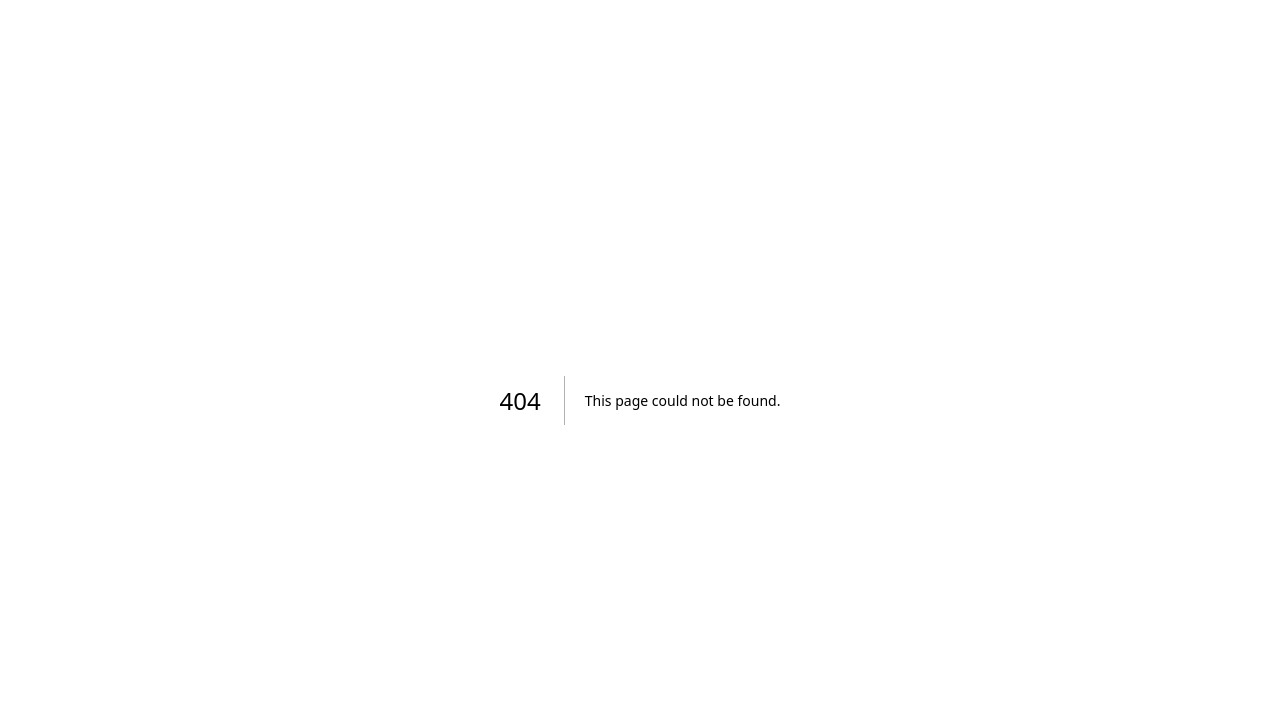
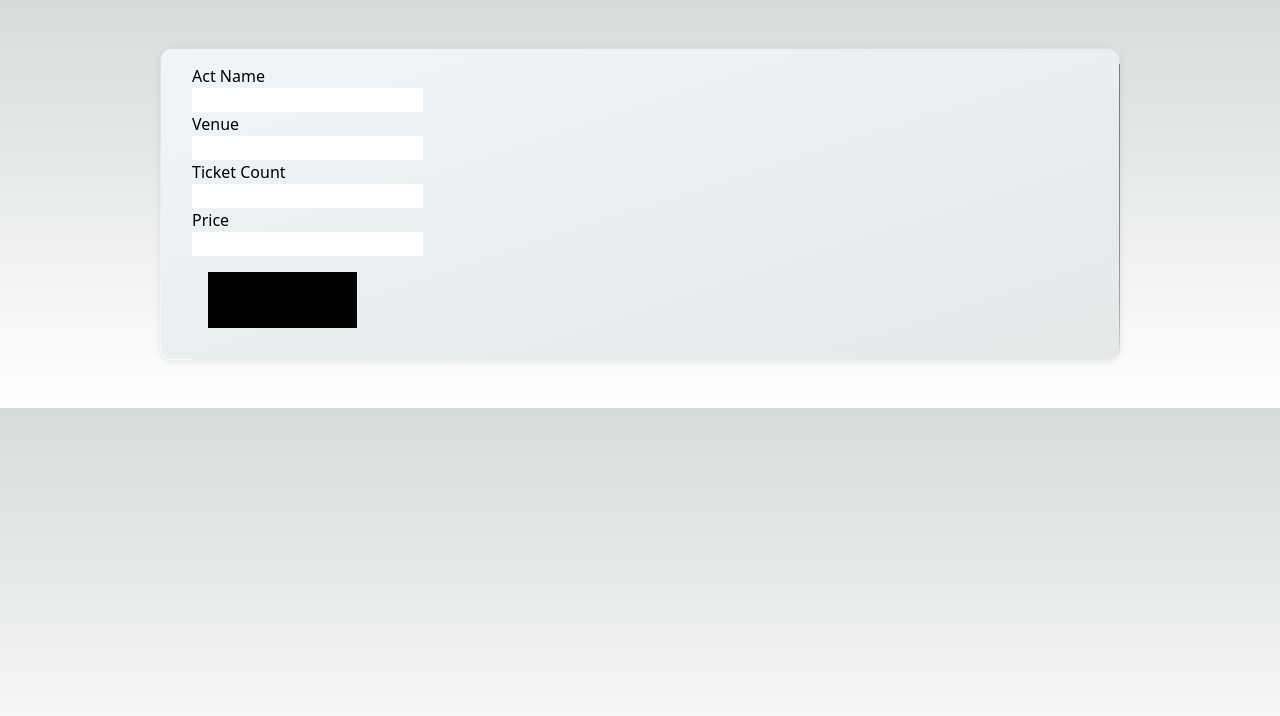
Before and after one commit to 0xjosiah/stan-app, a Next.js app: page /ticketCreationPage in a window 1280 px wide. Before the commit this address had no page. Shown: the top 716 px of the page. Built offline with nearby package versions, Linux system fonts and the light colour scheme.

Commit message:
setting up the skeleton

```diff
--- /dev/null
+++ b/components/AvailableTickets.js
@@ -0,0 +1,16 @@
+export default function AvailableTickets(ticketData) {
+    const { act, ticketCount, venue, price } = ticketData
+    const ticketElements = new Array(ticketCount).fill().map(() => (
+        <div className={styles.ticket}>
+            <h3>{act}</h3>
+            <p>Playing at {venue}</p>
+            <p>Price: {price}</p>
+        </div>
+    ))
+
+    return (
+        <>
+            {ticketElements}
+        </>
+    )
+}
--- a/package.json
+++ b/package.json
@@ -15,5 +15,10 @@
     "next": "13.1.1",
     "react": "18.2.0",
     "react-dom": "18.2.0"
+  },
+  "devDependencies": {
+    "autoprefixer": "^10.4.13",
+    "postcss": "^8.4.20",
+    "tailwindcss": "^3.2.4"
   }
 }
--- a/pages/api/hello.js
+++ /dev/null
@@ -1,5 +0,0 @@
-// Next.js API route support: https://nextjs.org/docs/api-routes/introduction
-
-export default function handler(req, res) {
-  res.status(200).json({ name: 'John Doe' })
-}
--- /dev/null
+++ b/pages/api/ticketCreationForm.js
@@ -0,0 +1,19 @@
+export default function handler(req, res) {
+    // Get data submitted in request's body.
+    const body = req.body
+
+    // Optional logging to see the responses
+    // in the command line where next.js app is running.
+    console.log('body: ', body)
+
+    // Guard clause checks for first and last name,
+    // and returns early if they are not found
+    if (!body.act || !body.ticketCount) {
+        // Sends a HTTP bad request error code
+        return res.status(400).json({ data: 'not found' })
+    }
+
+    // Found the name.
+    // Sends a HTTP success code
+    res.status(200).json({ data: `${body.act} ${body.ticketCount} ${body.venue}` })
+}
--- /dev/null
+++ b/pages/availableTickets.js
@@ -0,0 +1,16 @@
+export default function availableTickets(ticketData) {
+    const { act, ticketCount, venue, price } = ticketData
+    const ticketElements = new Array(ticketCount).fill().map(() => {
+        <div className={styles.ticket}>
+            <h3>{act}</h3>
+            <p>Playing at {venue}</p>
+            <p>Price: {price}</p>
+        </div>
+    })
+
+    return (
+        <>
+            {ticketElements}
+        </>
+    )
+}
--- a/pages/index.js
+++ b/pages/index.js
@@ -2,120 +2,71 @@ import Head from 'next/head'
 import Image from 'next/image'
 import { Inter } from '@next/font/google'
 import styles from '../styles/Home.module.css'
+import Link from 'next/link'
 
 const inter = Inter({ subsets: ['latin'] })
 
 export default function Home() {
+  const linkToPortfolio = null // TODO fill in portfolio link
+
   return (
     <>
       <Head>
-        <title>Create Next App</title>
-        <meta name="description" content="Generated by create next app" />
+        <title>Stan</title>
+        <meta name="description" content="the decentralized ticketing solution" />
         <meta name="viewport" content="width=device-width, initial-scale=1" />
         <link rel="icon" href="/favicon.ico" />
       </Head>
       <main className={styles.main}>
         <div className={styles.description}>
           <p>
-            Get started by editing&nbsp;
-            <code className={styles.code}>pages/index.js</code>
+            Get started by creating some tickets
           </p>
           <div>
             <a
-              href="https://vercel.com?utm_source=create-next-app&utm_medium=default-template&utm_campaign=create-next-app"
+              href={linkToPortfolio}
               target="_blank"
-              rel="noopener noreferrer"
+              // rel="noopener noreferrer"
             >
               By{' '}
-              <Image
-                src="/vercel.svg"
-                alt="Vercel Logo"
-                className={styles.vercelLogo}
-                width={100}
-                height={24}
-                priority
-              />
+              <p>0xjosiah</p>
             </a>
           </div>
         </div>
 
-        <div className={styles.center}>
-          <Image
+        {/* <div className={styles.center}> */}
+          {/* <Image
             className={styles.logo}
             src="/next.svg"
             alt="Next.js Logo"
             width={180}
             height={37}
             priority
-          />
-          <div className={styles.thirteen}>
-            <Image
+          /> */}
+          {/* <div className={styles.thirteen} */}
+          {/* className=""> */}
+            {/* <Image
               src="/thirteen.svg"
               alt="13"
               width={40}
               height={31}
               priority
-            />
-          </div>
-        </div>
+            /> */}
+            {/* <button>Get Started</button> */}
+          {/* </div> */}
+        {/* </div> */}
 
         <div className={styles.grid}>
-          <a
-            href="https://nextjs.org/docs?utm_source=create-next-app&utm_medium=default-template&utm_campaign=create-next-app"
-            className={styles.card}
-            target="_blank"
-            rel="noopener noreferrer"
-          >
-            <h2 className={inter.className}>
-              Docs <span>-&gt;</span>
-            </h2>
-            <p className={inter.className}>
-              Find in-depth information about Next.js features and&nbsp;API.
-            </p>
-          </a>
-
-          <a
-            href="https://nextjs.org/learn?utm_source=create-next-app&utm_medium=default-template&utm_campaign=create-next-app"
-            className={styles.card}
-            target="_blank"
-            rel="noopener noreferrer"
-          >
-            <h2 className={inter.className}>
-              Learn <span>-&gt;</span>
-            </h2>
-            <p className={inter.className}>
-              Learn about Next.js in an interactive course with&nbsp;quizzes!
-            </p>
-          </a>
-
-          <a
-            href="https://vercel.com/templates?framework=next.js&utm_source=create-next-app&utm_medium=default-template&utm_campaign=create-next-app"
-            className={styles.card}
-            target="_blank"
-            rel="noopener noreferrer"
-          >
-            <h2 className={inter.className}>
-              Templates <span>-&gt;</span>
-            </h2>
-            <p className={inter.className}>
-              Discover and deploy boilerplate example Next.js&nbsp;projects.
-            </p>
-          </a>
-
-          <a
-            href="https://vercel.com/new?utm_source=create-next-app&utm_medium=default-template&utm_campaign=create-next-app"
-            className={styles.card}
-            target="_blank"
-            rel="noopener noreferrer"
-          >
-            <h2 className={inter.className}>
-              Deploy <span>-&gt;</span>
-            </h2>
-            <p className={inter.className}>
-              Instantly deploy your Next.js site to a shareable URL
-              with&nbsp;Vercel.
-            </p>
-          </a>
+          <div className={styles.card} >
+            <Link className={inter.className} href="/ticketCreationPage">
+              Create Tickets <span>-&gt;</span>
+            </Link>
+          </div>
+          <div className={styles.card} >
+            <Link className={inter.className} href="/ticketCreationPage">
+              View Tickets <span>-&gt;</span>
+            </Link>
+          </div>
         </div>
       </main>
     </>
--- /dev/null
+++ b/pages/ticketCreationPage.js
@@ -0,0 +1,80 @@
+import Head from "next/head"
+import styles from "../styles/Form.module.css"
+import AvailableTickets from "../components/AvailableTickets"
+import { useState } from "react"
+
+export default function ticketCreationPage() {
+    const [isTicketsCreated, setIsTicketsCreated] = useState(false)
+    const [ticketData, setTicketData] = useState({})
+
+    // Handles the submit event on form submit.
+    const handleSubmit = async (event) => {
+      // Stop the form from submitting and refreshing the page.
+      event.preventDefault()
+
+      // Get data from the form.
+      const data = {
+        act: event.target.act.value,
+        ticketCount: event.target.ticketCount.value,
+        venue: event.target.venue.value,
+        price: event.target.price.value
+      }
+
+      // Send the data to the server in JSON format.
+      const JSONdata = JSON.stringify(data)
+
+      // API endpoint where we send form data.
+      const endpoint = '/api/ticketCreationForm'
+
+      // Form the request for sending data to the server.
+      const options = {
+        // The method is POST because we are sending data.
+        method: 'POST',
+        // Tell the server we're sending JSON.
+        headers: {
+          'Content-Type': 'application/json',
+        },
+        // Body of the request is the JSON data we created above.
+        body: JSONdata,
+      }
+
+      // Send the form data to our forms API on Vercel and get a response.
+      const response = await fetch(endpoint, options)
+
+      // Get the response data from server as JSON.
+      // If server returns the name submitted, that means the form works.
+      const result = await response.json()
+      setIsTicketsCreated(true)
+      setTicketData(result)
+      alert(`Is this your full name: ${result.data}`)
+    }
+    return (
+        <>
+            <Head>
+                <title>Stan</title>
+                <meta name="description" content="the decentralized ticketing solution" />
+                <meta name="viewport" content="width=device-width, initial-scale=1" />
+                <link rel="icon" href="/favicon.ico" />
+            </Head>
+            {/* // We pass the event to the handleSubmit() function on submit. */}
+            <form onSubmit={handleSubmit} className={styles.thirteen}>
+                <label htmlFor="act">Act Name</label>
+                <input className={styles.formItem} type="text" id="act" name="act" required />
+
+                <label htmlFor="venue">Venue</label>
+                <input className={styles.formItem} type="text" id="venue" name="venue" required />
+
+                <label htmlFor="ticketCount">Ticket Count</label>
+                <input className={styles.formItem} type="number" id="ticketCount" name="ticketCount" required />
+
+                <label htmlFor="price">Price</label>
+                <input className={styles.formItem} type="text" id="price" name="price" required />
+
+                <button className={styles.btn} type="submit">Submit</button>
+            </form>
+            {isTicketsCreated &&
+                <AvailableTickets ticketData={ticketData}/>
+            }
+        </>
+    )
+}
--- /dev/null
+++ b/postcss.config.js
@@ -0,0 +1,6 @@
+module.exports = {
+  plugins: {
+    tailwindcss: {},
+    autoprefixer: {},
+  },
+}
--- /dev/null
+++ b/styles/Form.module.css
@@ -0,0 +1,57 @@
+.formItem {
+    display: block;
+}
+
+.thirteen {
+  position: relative;
+}
+
+.thirteen {
+  display: block;
+  justify-content: center;
+  align-items: center;
+  /* width: 75px;
+  height: 75px; */
+  max-width: 75%;
+  padding: 1rem 2rem;
+  /* margin-left: 16px; */
+  margin: 3rem auto;
+  transform: translateZ(0);
+  border-radius: var(--border-radius);
+  overflow: hidden;
+  box-shadow: 0px 2px 8px -1px #0000001a;
+}
+
+.thirteen::before,
+.thirteen::after {
+  content: '';
+  position: absolute;
+  z-index: -1;
+}
+
+/* Conic Gradient Animation */
+.thirteen::before {
+  animation: 6s rotate linear infinite;
+  width: 200%;
+  height: 200%;
+  background: var(--tile-border);
+}
+
+/* Inner Square */
+.thirteen::after {
+  inset: 0;
+  padding: 1px;
+  border-radius: var(--border-radius);
+  background: linear-gradient(
+    to bottom right,
+    rgba(var(--tile-start-rgb), 1),
+    rgba(var(--tile-end-rgb), 1)
+  );
+  background-clip: content-box;
+}
+
+.btn {
+    padding: 1em 3em;
+    margin: 1em;
+    background-color: black;
+}
--- a/styles/Home.module.css
+++ b/styles/Home.module.css
@@ -80,20 +80,20 @@
   padding: 4rem 0;
 }
 
-.center::before {
+/* .center::before {
   background: var(--secondary-glow);
   border-radius: 50%;
   width: 480px;
   height: 360px;
   margin-left: -400px;
-}
+} */
 
-.center::after {
+/* .center::after {
   background: var(--primary-glow);
   width: 240px;
   height: 180px;
   z-index: -1;
-}
+} */
 
 .center::before,
 .center::after {
@@ -104,52 +104,7 @@
   transform: translateZ(0);
 }
 
-.logo,
-.thirteen {
-  position: relative;
-}
 
-.thirteen {
-  display: flex;
-  justify-content: center;
-  align-items: center;
-  width: 75px;
-  height: 75px;
-  padding: 25px 10px;
-  margin-left: 16px;
-  transform: translateZ(0);
-  border-radius: var(--border-radius);
-  overflow: hidden;
-  box-shadow: 0px 2px 8px -1px #0000001a;
-}
-
-.thirteen::before,
-.thirteen::after {
-  content: '';
-  position: absolute;
-  z-index: -1;
-}
-
-/* Conic Gradient Animation */
-.thirteen::before {
-  animation: 6s rotate linear infinite;
-  width: 200%;
-  height: 200%;
-  background: var(--tile-border);
-}
-
-/* Inner Square */
-.thirteen::after {
-  inset: 0;
-  padding: 1px;
-  border-radius: var(--border-radius);
-  background: linear-gradient(
-    to bottom right,
-    rgba(var(--tile-start-rgb), 1),
-    rgba(var(--tile-end-rgb), 1)
-  );
-  background-clip: content-box;
-}
 
 /* Enable hover only on non-touch devices */
 @media (hover: hover) and (pointer: fine) {
--- a/styles/globals.css
+++ b/styles/globals.css
@@ -1,3 +1,7 @@
+@tailwind base;
+@tailwind components;
+@tailwind utilities;
+
 :root {
   --max-width: 1100px;
   --border-radius: 12px;
--- /dev/null
+++ b/tailwind.config.js
@@ -0,0 +1,11 @@
+/** @type {import('tailwindcss').Config} */
+module.exports = {
+  content: [
+    "./pages/**/*.{js,ts,jsx,tsx}",
+    "./components/**/*.{js,ts,jsx,tsx}",
+  ],
+  theme: {
+    extend: {},
+  },
+  plugins: [],
+}
```
Also changed, not shown: 1 other file (tests, documents, lock files or other folders).
